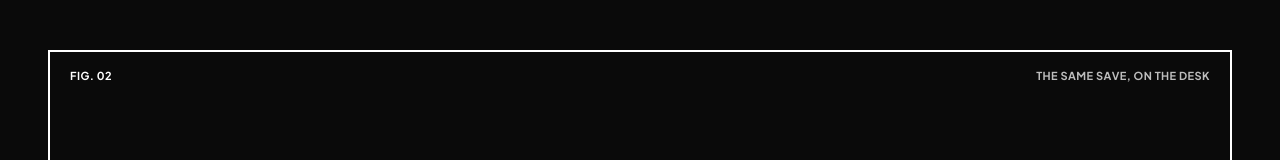
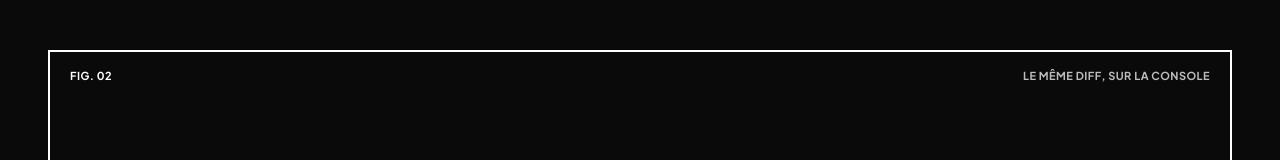
Before and after one commit to stemhub-org/Stemhub, a Next.js app in the folder frontend/: page / in a window 1280 px wide. Shown: the part 3106-3266 px from the top of the page. Built offline with nearby package versions, Linux system fonts and the light colour scheme.

Commit message:
feat(frontend): translate the mixer figure to French (#174)

```diff
--- a/frontend/app/components/figures/mixer/art.tsx
+++ b/frontend/app/components/figures/mixer/art.tsx
@@ -161,7 +161,7 @@ const MODULE_PARTS = ALL.map(({ module, role }) => ({
 }));
 
 const LABEL =
-  "A small mixing desk with five channel strips: Kick, Drum Bus, Lead, Pad and Hats. Each strip has two insert slots on the meter bridge, and a plugin is a module plugged into a slot. Scrolling plays the save: a reverb module drops into the Lead's second slot, the delay module lifts out of the Hats' first slot, and the dry/wet knob on the Drum Bus compressor turns from 12800 to 6400.";
+  "Une petite console de mixage à cinq tranches\u00a0: Kick, Drum Bus, Lead, Pad et Hats. Chaque tranche a deux slots d’insert sur le pont de VU-mètres, et un plugin est un module branché dans un slot. Le défilement rejoue la sauvegarde\u00a0: un module de reverb tombe dans le deuxième slot de Lead, le module de delay sort du premier slot de Hats, et le bouton dry/wet du compresseur du Drum Bus passe de 12800 à 6400.";
 
 export function MixerArt() {
   return <MixerLive label={LABEL} defs={DEFS} base={BASE} desk={DESK} slots={SLOT_ART} ghost={GHOST} modules={MODULE_PARTS} deskTop={DESK_TOP} />;
--- a/frontend/app/components/figures/mixer/figure.tsx
+++ b/frontend/app/components/figures/mixer/figure.tsx
@@ -10,15 +10,15 @@ export function MixerFigure() {
     <div className="iso lp-figure">
       <Plate
         fig="Fig. 02"
-        title="The same save, on the desk"
-        hint="Scroll · click for before / after"
+        title="Le même diff, sur la console"
+        hint="Défile · clique pour avant / après"
         readout={readoutOf(CHANGES, WET_AFTER)}
         keys={[
-          { mark: "lit", label: "The change shown last" },
-          { mark: "raised", label: "Modules that stayed" },
-          { mark: "dotted", label: "Where a removed module sat" },
+          { mark: "lit", label: "Le dernier changement affiché" },
+          { mark: "raised", label: "Les modules restés en place" },
+          { mark: "dotted", label: "L’emplacement d’un module retiré" },
         ]}
-        caption="Five inserts, two slots each. A reverb drops into Lead's slot 2, the delay leaves Hats' slot 1, and the Drum Bus compressor goes from fully wet to half: 12800 → 6400."
+        caption="Cinq inserts, deux slots chacun. Une reverb arrive dans le slot 2 de Lead, le delay quitte le slot 1 de Hats, et le compresseur du Drum Bus passe de 100&nbsp;% à 50&nbsp;% de wet&nbsp;: 12800 → 6400."
       >
         <MixerArt />
       </Plate>
--- a/frontend/app/components/figures/mixer/live.tsx
+++ b/frontend/app/components/figures/mixer/live.tsx
@@ -182,7 +182,7 @@ export function MixerLive(props: Props) {
       className="mx"
       role="slider"
       tabIndex={0}
-      aria-label="Mixing desk replaying a save: Space or a click switches between before and after the save, arrow keys step through the three changes"
+      aria-label="Console de mixage qui rejoue une sauvegarde&nbsp;: Espace ou un clic bascule entre avant et après, les flèches parcourent les trois changements"
       aria-valuemin={0}
       aria-valuemax={CHANGES}
       aria-valuenow={CHANGES}
--- a/frontend/app/components/figures/mixer/model.ts
+++ b/frontend/app/components/figures/mixer/model.ts
@@ -34,14 +34,16 @@ export const CHANGES = 3;
 // The knob sweeps 270°, from −135° at 0 to +135° at 12800.
 export const wetAngle = (value: number) => ((-135 + (270 * value) / WET_MAX) * Math.PI) / 180;
 
+const changes = (count: number) => `${count} ${count <= 1 ? "changement" : "changements"} sur ${CHANGES}`;
+
 export function readoutOf(applied: number, wet: number) {
   const value = Math.round(wet / 100) * 100;
-  if (applied === 0) return `before save · dry/wet ${value}`;
-  return `${applied} of ${CHANGES} changes · dry/wet ${value}`;
+  if (applied === 0) return `avant la sauvegarde · dry/wet ${value}`;
+  return `${changes(applied)} · dry/wet ${value}`;
 }
 
 export function spokenOf(applied: number) {
-  const steps = ["Reverb added on insert 3, Lead, slot 2", "Delay removed from insert 5, Hats, slot 1", "Drum Bus dry/wet from 12800 to 6400"];
-  if (applied === 0) return "Before the save: no changes shown";
-  return `${applied} of ${CHANGES} changes shown. Latest: ${steps[applied - 1]}`;
+  const steps = ["Reverb ajoutée sur l’insert 3, Lead, slot 2", "Delay retiré de l’insert 5, Hats, slot 1", "Dry/wet du Drum Bus de 12800 à 6400"];
+  if (applied === 0) return "Avant la sauvegarde\u00a0: aucun changement affiché";
+  return `${changes(applied)} ${applied === 1 ? "affiché" : "affichés"}. Dernier\u00a0: ${steps[applied - 1]}`;
 }
```
